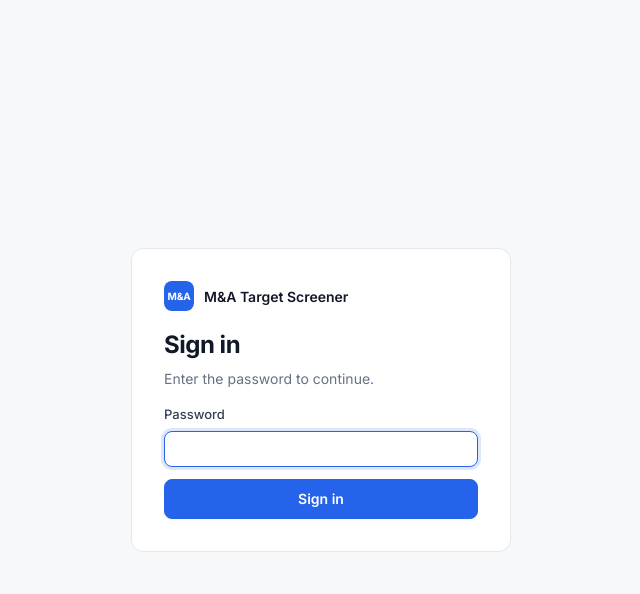
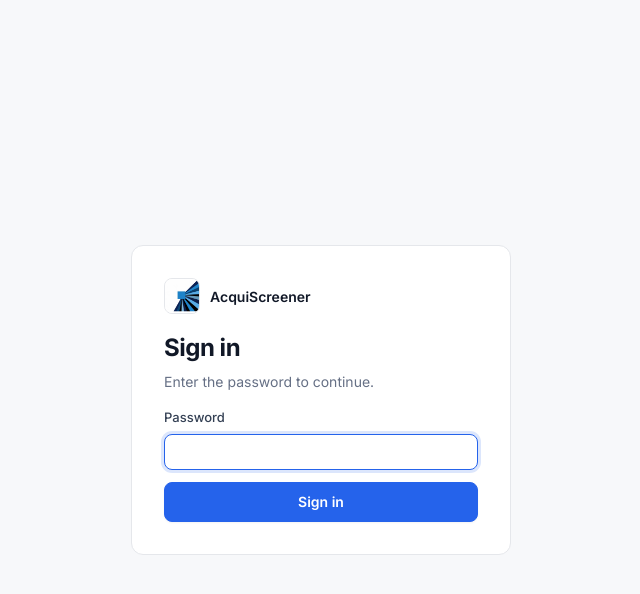
Before and after one commit to avi-shah1/finance-ai-lab, a Flask app: template templates/login.html in a window 1280 px wide. Shown: the top 594 px of the page, without its empty margins (319-959 px from the left). Run offline with Flask 3, Linux system fonts and the light colour scheme; the template is opened without the code that fills it, so the values that code supplies are empty; some libraries are stand-ins or nearby versions.

Commit message:
Rebrand to AcquiScreener with the new logo
- Name in page titles, sidebar and sign-in page
- Logo (padded to a square) as the sidebar / sign-in icon on a white tile,
  plus a favicon

Co-Authored-By: Claude Opus 5.5 <noreply@anthropic.com>

```diff
--- a/static/style.css
+++ b/static/style.css
@@ -1,5 +1,5 @@
 /* ==========================================================================
-   M&A Target Screener: light, information-dense research UI.
+   AcquiScreener: light, information-dense research UI.
 
    One design system: tokens below, 8px spacing scale (4 / 8 / 12 / 16 / 24 /
    32), 6-8px radius on controls, 12px on containers, 1px #E5E7EB borders,
@@ -120,14 +120,9 @@ code, kbd { font-family: ui-monospace, "Cascadia Code", Consolas, monospace; fon
 }
 .brand { display: flex; align-items: center; gap: 10px; padding: 4px 8px; color: #fff; font-weight: 600; font-size: 15px; }
 .brand:hover { color: #fff; text-decoration: none; }
-.brand-mark {
-    display: grid; place-items: center;
-    width: 30px; height: 30px; flex: none;
-    border-radius: var(--r);
-    background: var(--accent);
-    color: #fff;
-    font-size: 10px; font-weight: 700; letter-spacing: -0.02em;
-}
+/* the logo sits on a white rounded tile, like an app icon */
+.brand-logo { width: 30px; height: 30px; flex: none; border-radius: var(--r); background: #fff; object-fit: cover; }
+.login-brand .brand-logo { width: 36px; height: 36px; border: 1px solid var(--border); }
 .side-nav { display: flex; flex-direction: column; gap: 2px; }
 .side-link {
     display: flex; align-items: center; gap: 12px;
--- a/templates/login.html
+++ b/templates/login.html
@@ -3,7 +3,8 @@
 <head>
     <meta charset="UTF-8">
     <meta name="viewport" content="width=device-width, initial-scale=1">
-    <title>Sign in · M&amp;A Target Screener</title>
+    <title>Sign in · AcquiScreener</title>
+    <link rel="icon" type="image/png" href="{{ url_for('static', filename='favicon.png') }}">
     <link rel="preconnect" href="https://fonts.googleapis.com">
     <link rel="preconnect" href="https://fonts.gstatic.com" crossorigin>
     <link rel="stylesheet" href="https://fonts.googleapis.com/css2?family=Inter:wght@400;500;600;700&display=swap">
@@ -12,8 +13,8 @@
 <body class="login-body">
     <main class="login-card">
         <div class="login-brand">
-            <span class="brand-mark" aria-hidden="true">M&amp;A</span>
-            <span>M&amp;A Target Screener</span>
+            <img class="brand-logo" src="{{ url_for('static', filename='logo.png') }}" alt="" width="36" height="36">
+            <span>AcquiScreener</span>
         </div>
         <h1>Sign in</h1>
         <p class="muted">Enter the password to continue.</p>
```
Also changed, not shown: templates/base.html (+4 -3 lines), static/favicon.png (added), static/logo.png (added).
